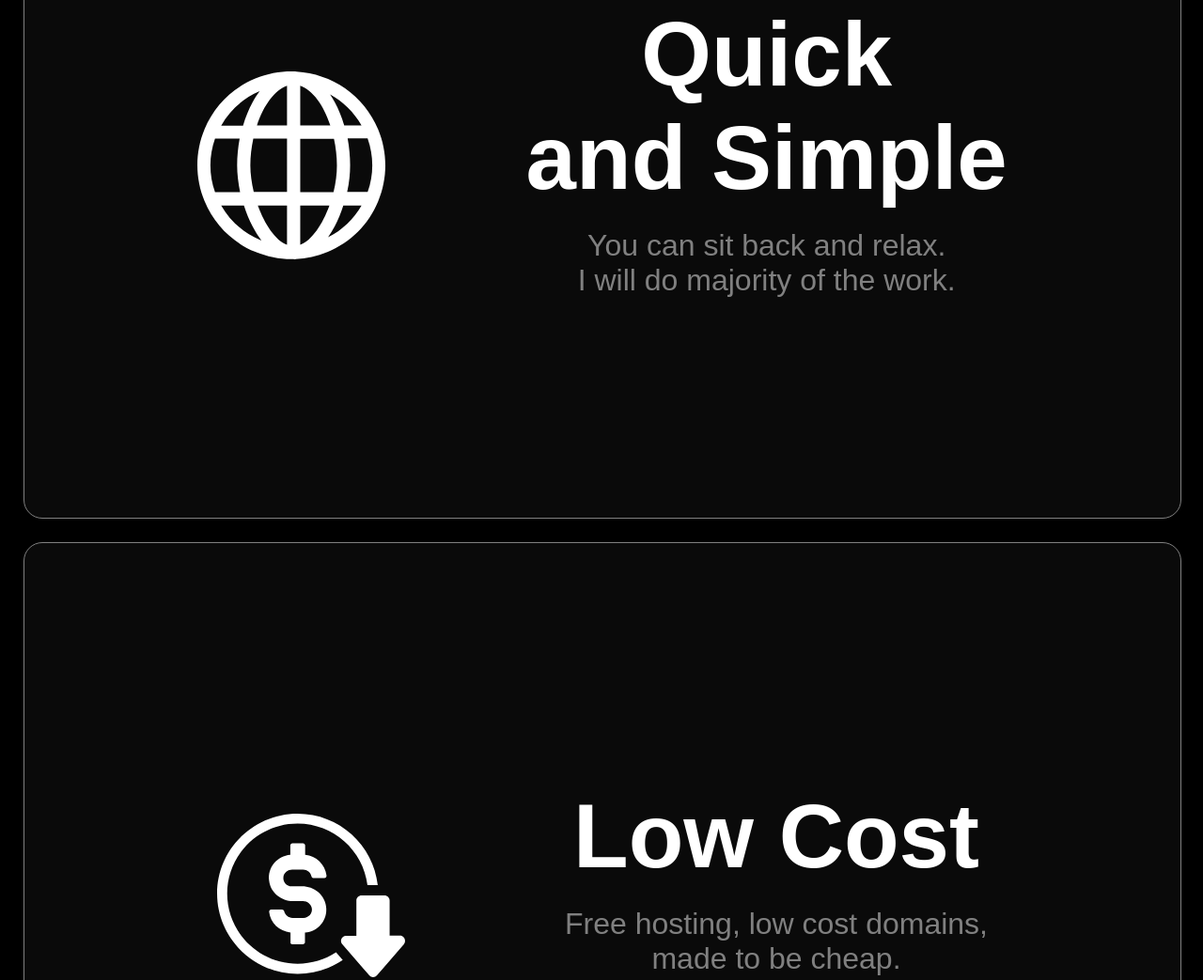
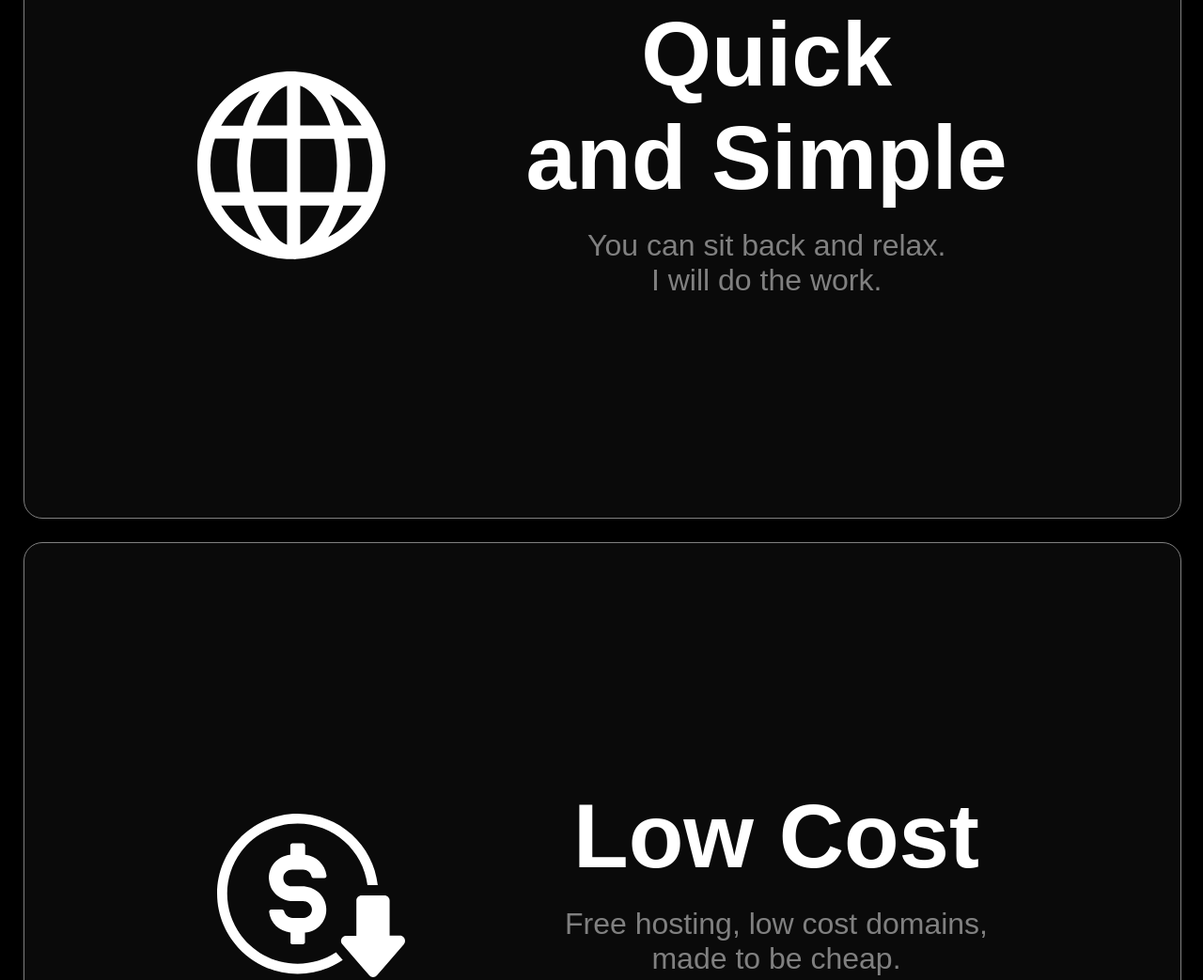
Before and after one commit to 16BitDevelopment/16bitdevelopment.github.io, a plain HTML site: page index.html in a window 1280 px wide. Shown: the part 1002-2045 px from the top of the page at 94% size. Drawn offline with Linux system fonts and the light colour scheme; a web font is replaced by a local one.

Commit message:
Update index.html

```diff
--- a/index.html
+++ b/index.html
@@ -36,7 +36,7 @@
                 <img src="/svgs/Internet.svg">
                 <div class="text">
                     <h1 class="hidden">Quick<br>and Simple</h1>
-                    <p class="hidden">You can sit back and relax.<br>I will do majority of the work.</p>
+                    <p class="hidden">You can sit back and relax.<br>I will do the work.</p>
                 </div>
             </div>
         </section>
```
